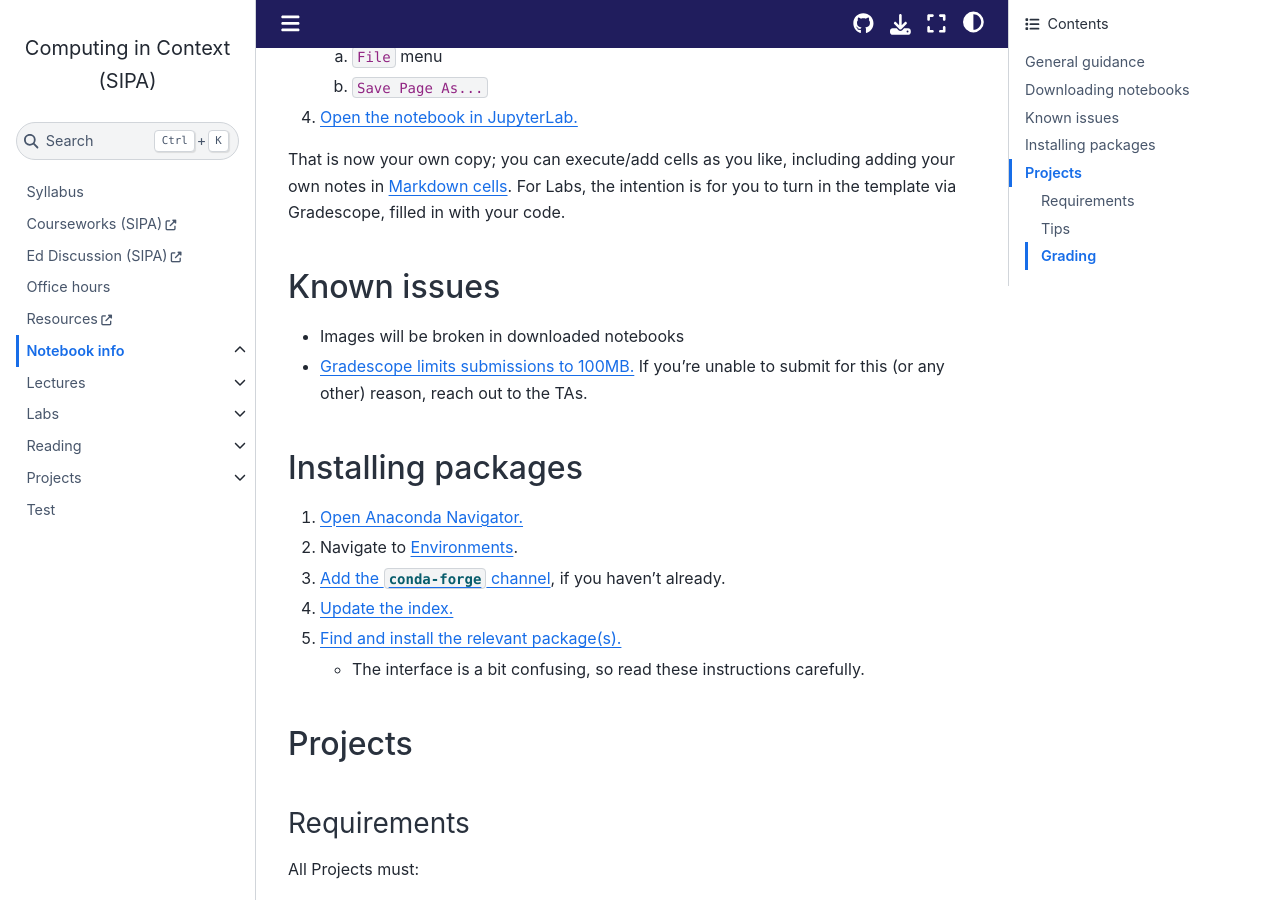
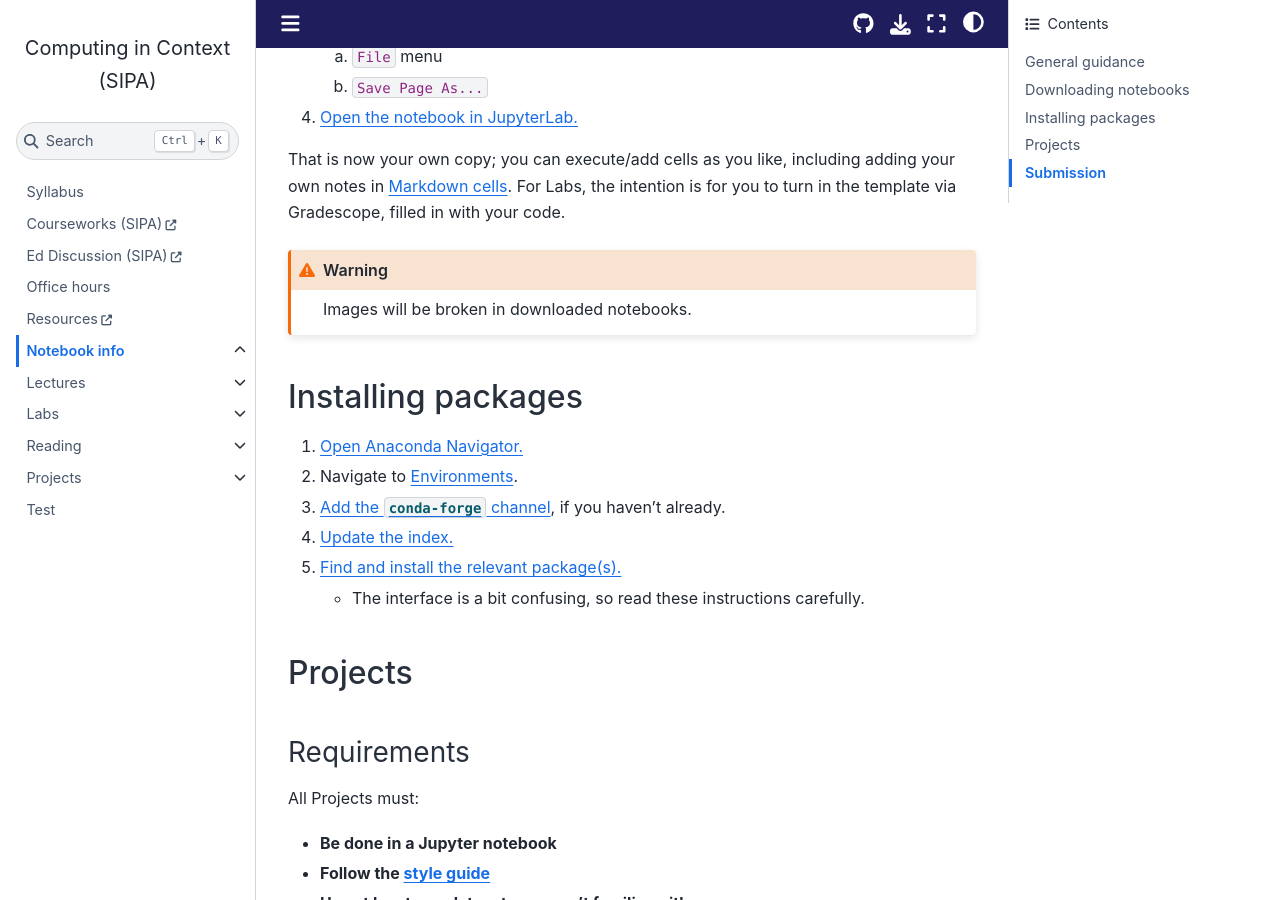
Before and after one commit to afeld/computing-in-context, a Jupyter Book: the page built from notebooks.md, in a window 1280 px wide and 900 px high, scrolled down 694 px. Built offline with Jupyter Book 1.0.4 settings and Sphinx 7.4.7 and the Sphinx Book theme 1.1.4, drawn with Linux system fonts in a browser that asks for light colours; pages that are not in the unit, such as notebooks, are missing from menus; comment, search, counter and statistics services are not loaded; some of the changed text lies outside the part shown.

Commit message:
centralize submission info

````diff
--- a/notebooks.md
+++ b/notebooks.md
@@ -23,10 +23,9 @@
 
 That is now your own copy; you can execute/add cells as you like, including adding your own notes in [Markdown cells](https://jupyter-notebook.readthedocs.io/en/stable/examples/Notebook/Working%20With%20Markdown%20Cells.html). For Labs, the intention is for you to turn in the template via Gradescope, filled in with your code.
 
-## Known issues
-
-- Images will be broken in downloaded notebooks
-- [Gradescope limits submissions to 100MB.](https://guides.gradescope.com/hc/en-us/articles/21861529742477-File-Requirements-for-Assignment-Types#h_01HGKC7CC57Q7MMHMYJ5G6F80E) If you're unable to submit for this (or any other) reason, reach out to the TAs.
+```{warning}
+Images will be broken in downloaded notebooks.
+```
 
 ## Installing packages
 
@@ -104,3 +103,11 @@
 - Incomplete (zero points)
 
 There will no points assigned between those values. In other words, if a specific section that is attempted but didn't meet all the requirements, it will get half the points for that Rubric Item, no matter how far off it was.
+
+## Submission
+
+You will [submit your Lab/Project notebooks via Gradescope](https://courseworks2.columbia.edu/courses/207091/external_tools/29680?display=borderless).
+
+```{warning}
+[Gradescope limits submissions to 100MB.](https://guides.gradescope.com/hc/en-us/articles/21861529742477-File-Requirements-for-Assignment-Types#h_01HGKC7CC57Q7MMHMYJ5G6F80E) If you're unable to submit for this (or any other) reason, reach out to the TAs.
+```
````
Also changed, not shown: project_1.md (+1 -1 lines), project_2.md (+1 -1 lines), project_3.md (+2 -2 lines), lab_10.ipynb, lab_11.ipynb, lab_12.ipynb, lab_8.ipynb, lab_9.ipynb, 3 other files.
